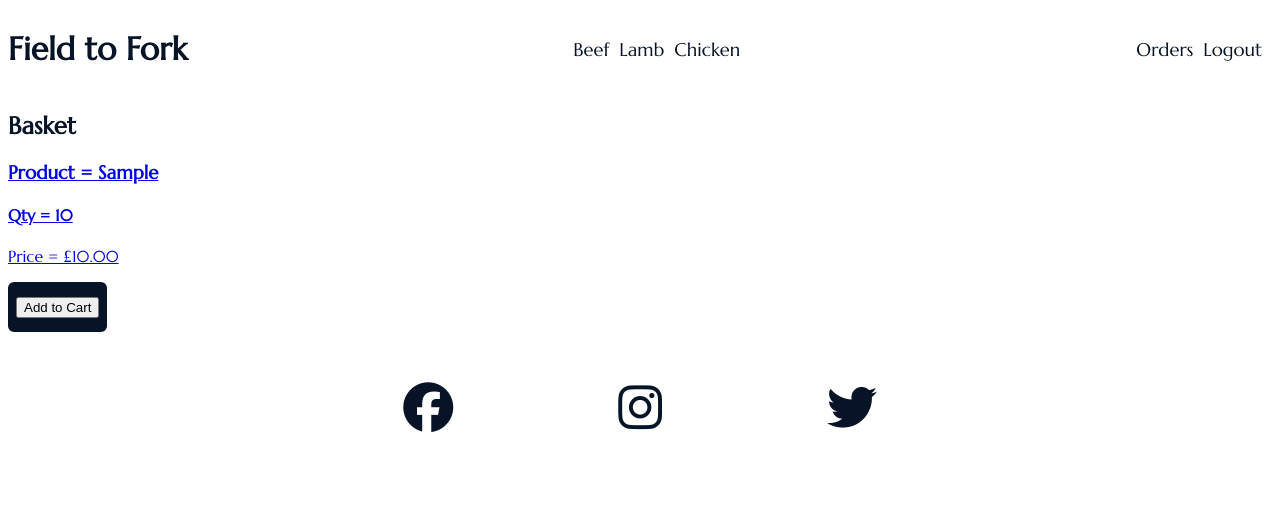
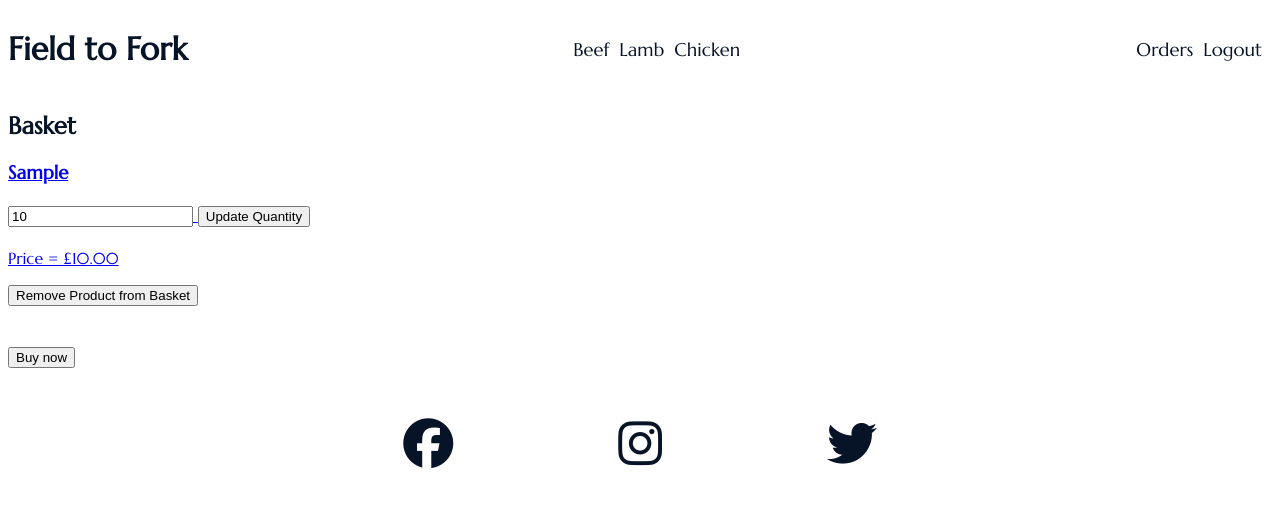
Before and after one commit to Dyl06/field-to-fork, a Django app: page /basket/ in a window 1280 px wide. Shown: the top 507 px of the page. Run offline with Django 3.2, Linux system fonts and the light colour scheme; a user stored in the database is signed in; tables that the repository leaves empty hold one stand-in row (values such as "Sample post"); some libraries are stand-ins or nearby versions.

Commit message:
Add delete and update quantity functionality to the basket

```diff
--- a/farmshop/views.py
+++ b/farmshop/views.py
@@ -213,6 +213,16 @@ class Logout(View):
 
 class Basket(View):
 
+    def get_orders(self, request):
+        current_user_id = request.user.id
+        queryset = UserItem.objects.filter(user_id=current_user_id)
+        user_orders = get_list_or_404(queryset)
+
+        for order in user_orders:
+            order.products_list = order.products.all().values()
+
+        return user_orders
+
     def get(self, request, *args, **kwargs):
 
         basket_items = UserItem.objects.filter(user=request.user)
@@ -232,23 +242,66 @@ class Basket(View):
 
         if action == "add_to_basket":
 
+            user = request.user
+
             # Get order ID from POST from form
             product_id = request.POST['product_id']
 
             # Load the Product
             product_obj = Product.objects.get(id=product_id)
 
-            user = request.user
+            # Is this product in the basket
+            if UserItem.objects.filter(products=product_obj,
+                                       user=user).exists():
+                # Increase quantity
+                order_obj = UserItem.objects.get(products=product_obj,
+                                                 user=user)
+                order_obj.quantity = order_obj.quantity + 1
+                order_obj.save()
 
-            new_basket_item = UserItem(products=product_obj,
-                                       user=user,
-                                       quantity=1)
-            new_basket_item.save()
+            else:
+                # Add new order
+
+                new_basket_item = UserItem(products=product_obj,
+                                           user=user,
+                                           quantity=1)
+                new_basket_item.save()
 
             messages.info(request, "Added to basket")
 
-            return redirect("/basket/")
+        elif action == "update_quantity":
 
+            user = request.user
+
+            # Get order ID from POST from form
+            product_id = request.POST['product_id']
+
+            # Load the Product
+            product_obj = Product.objects.get(id=product_id)
+
+            order_obj = UserItem.objects.get(products=product_obj,
+                                             user=user)
+            order_obj.quantity = request.POST['quantity']
+            order_obj.save()
+
+            messages.info(request, "Updated quantity")
+
+        elif action == "delete":
+
+            # Get order ID from POST from form
+            product_id = request.POST['product_id']
+
+            product_obj = Product.objects.get(id=product_id)
+
+            # Load the Basket Items
+            order_obj = UserItem.objects.filter(products=product_obj)
+
+            # Delete the Basket Items
+            order_obj.delete()
+
+            messages.info(request, "Deleted item from basket")
+
+        return redirect("/basket/")
 
     # def add_to_cart(request, product_id, quantity):
     #     product = Product.objects.get(id=product_id)
--- a/templates/cart.html
+++ b/templates/cart.html
@@ -16,26 +16,40 @@
 
             <a href="#" class="w-[50%] p-6 max-w-sm bg-white rounded-lg border border-gray-200">
                 <h3>
-                    Product = {{ item.products.items }}
+                    {{ item.products.items }}
                 </h3>
                 <h4>
-                    Qty = {{ item.quantity }}
+                    <form method="post">
+                        {% csrf_token %}
+                        <input type="hidden" name="action" value="update_quantity"/>
+                        <input type="hidden" name="product_id" value="{{ item.products.id }}"/>
+                        <input type="text" name="quantity" value="{{ item.quantity }}"/>
+                        <input type="submit" value="Update Quantity"/>
+                    </form>
                 </h4>
                 <div class="flex justify-between">
                     <p class="font-normal text-gray-700 dark:text-gray-400">
                        Price = £{{ item.products.price }}
                     </p>
-                    <button class="bg-blue-500 hover:bg-blue-700 text-white font-bold">
-                        <form method="post" action="/order/{{ product.category }}">
-                            {% csrf_token %}
-                            <input type="hidden" name="product_id" value="{{ product.id }}"/>
-                            <input type="submit" value="Add to Cart"/>
-                        </form>
-                    </button>
+                    <form method="post">
+                        {% csrf_token %}
+                        <input type="hidden" name="action" value="delete"/>
+                        <input type="hidden" name="product_id" value="{{ item.products.id }}"/>
+                        <input type="submit" value="Remove Product from Basket"/>
+                    </form>
                 </div>
             </a>
         </div>
     </div>
 </div>
 {% endfor %}
+
+<br/><br/>
+<form method="post">
+    {% csrf_token %}
+    <input type="hidden" name="action" value="buy_now"/>
+    <input type="submit" value="Buy now"/>
+</form>
+
+
 {% endblock %}
```
